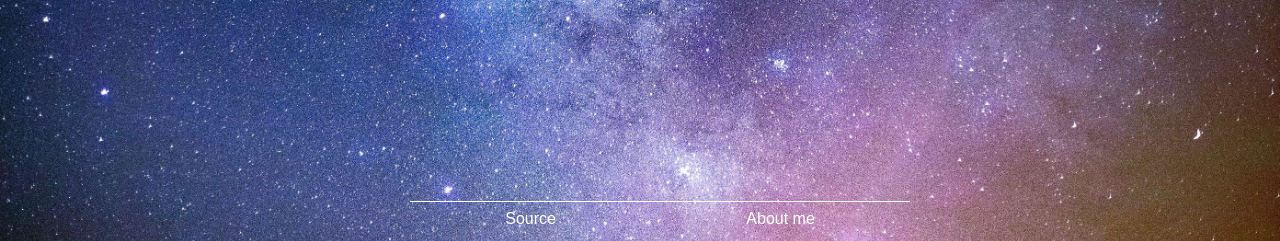
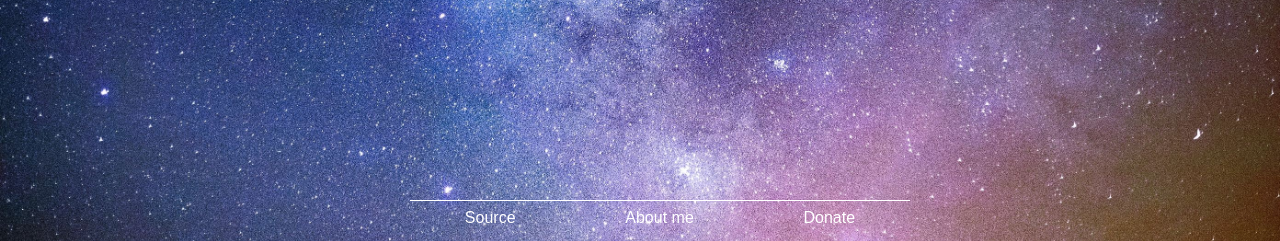
Before and after one commit to VictorMovileanu/WhereHoWhy, a Django app: template blog/templates/blog/home_page.html in a window 1280 px wide. Shown: the part 559-800 px from the top of the page. Run offline with Django 3.2, Linux system fonts and the light colour scheme; the template is opened without the code that fills it, so the values that code supplies are empty; parts of the project's set-up code (start-up, migrations or seed data) failed here and were passed over; some libraries are stand-ins or nearby versions; some web fonts are replaced.

Commit message:
- added donate button in to footer

```diff
--- a/blog/templates/blog/home_page.html
+++ b/blog/templates/blog/home_page.html
@@ -7,7 +7,7 @@
 
     <header>
         <h1 class="heading-primary">
-            <a href="{% url 'skyfly:index' %}" class="heading-primary__letter">W</a>
+            <span class="heading-primary__letter">W</span>
             <span class="heading-primary__letter">h</span>
             <span class="heading-primary__letter">e</span>
             <span class="heading-primary__letter">r</span>
@@ -28,8 +28,24 @@
             <ul class="footer__list">
                 <li><a href="https://github.com/ViggieSmalls/WhereHoWhy" class="footer__link">Source</a></li>
                 <li><a href="#" class="footer__link">About me</a></li>
-{#                <li><a href="#" class="footer__link">Donate</a></li>#}
+                <li>
+                    <button class="footer__link" id="donate" data-content="">Donate
+                    </button>
+                </li>
             </ul>
         </div>
     </footer>
 {% endblock %}
+
+{% block extra_js %}
+    <script>
+        $(function () {
+            $('#donate').popover({
+                placement: 'top',
+                html: true,
+                trigger: 'focus',
+                content: "<form action=\"https://www.paypal.com/cgi-bin/webscr\" method=\"post\" target=\"_blank\"><input type=\"hidden\" name=\"cmd\" value=\"_s-xclick\"/><input type=\"hidden\" name=\"hosted_button_id\" value=\"B89Y5XL47QMCL\"/><input type=\"image\" src=\"https://www.paypalobjects.com/en_US/DK/i/btn/btn_donateCC_LG.gif\" border=\"0\" name=\"submit\" title=\"PayPal - The safer, easier way to pay online!\" alt=\"Donate with PayPal button\"/><img alt=\"\" border=\"0\" src=\"https://www.paypal.com/en_DE/i/scr/pixel.gif\" width=\"1\" height=\"1\"/></form>\n"
+            })
+        });
+    </script>
+{% endblock %}
--- a/static/css/style.css
+++ b/static/css/style.css
@@ -94,7 +94,10 @@ body {
     display: flex;
     justify-content: space-around; }
   .footer__link {
-    transition: all 0.4s; }
+    transition: all 0.4s;
+    background-color: transparent;
+    border: none;
+    cursor: pointer; }
     .footer__link, .footer__link:link, .footer__link:visited {
       color: white;
       font-size: 1.6rem;
--- a/static/sass/layout/_footer.scss
+++ b/static/sass/layout/_footer.scss
@@ -20,6 +20,9 @@
 
   &__link {
     transition: all $transition-time-medium;
+    background-color: transparent;
+    border: none;
+    cursor: pointer;
 
     &,
     &:link,
```
